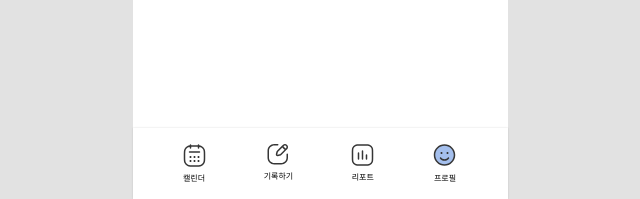
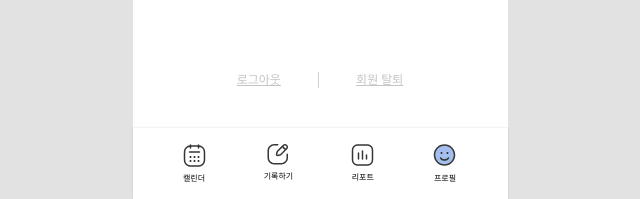
Before and after one commit to f-lb/frontend, a React (Create React App) app: page /profile in a window 1280 px wide. Shown: the part 601-800 px from the top of the page, without its empty margins (320-960 px from the left). Built offline with nearby package versions, Linux system fonts and the light colour scheme; a web font is replaced by a local one.

Commit message:
로그아웃 기능 추가

```diff
--- a/src/pages/ProfilePage.jsx
+++ b/src/pages/ProfilePage.jsx
@@ -3,8 +3,18 @@ import ProfileImg from "../assets/profile_img.svg";
 import BasicImg from "../assets/basic.svg";
 import ArrowRight from "../assets/arrowRight.svg";
 import NewIcon from "../assets/new.svg";
+import { useNavigate } from "react-router-dom";
 
 export default function ProfilePage() {
+  const navigate = useNavigate();
+
+  const handleLogout = () => {
+    localStorage.removeItem("accessToken");
+    localStorage.removeItem("name");
+
+    navigate("/");
+  };
+
   return (
     <Wrapper>
       <Nav>프로필</Nav>
@@ -46,7 +56,7 @@ export default function ProfilePage() {
         </MenuItem>
       </Menu>
       <Footer>
-        <FooterButton>로그아웃</FooterButton>|
+        <FooterButton onClick={handleLogout}>로그아웃</FooterButton>|
         <FooterButton>회원 탈퇴</FooterButton>
       </Footer>
     </Wrapper>
@@ -174,11 +184,11 @@ const Arrow = styled.img`
 
 const Footer = styled.div`
   color: var(--gray-400Neutral, #c5c5c5);
-  margin-top: 230px;
+  margin-top: 160px;
   display: flex;
   justify-content: center;
   align-items: center;
-  gap: 16px;
+  gap: 36px;
 `;
 
 const FooterButton = styled.button`
```
